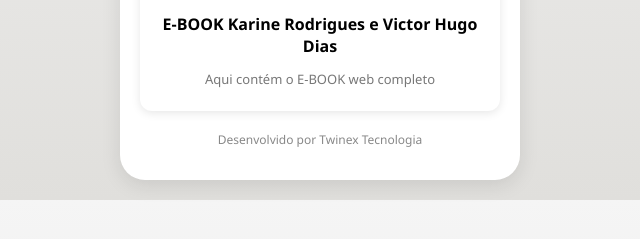
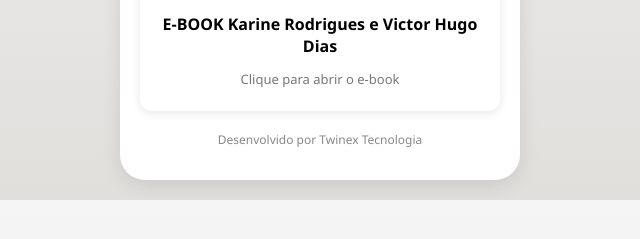
Before and after one commit to alextiii/E-BOOK-Victor-e-Karine, a plain HTML site: page index.html in a window 1280 px wide. Shown: the part 521-760 px from the top of the page, 320-960 px from the left. Drawn offline with Linux system fonts and the light colour scheme.

Commit message:
Update index.html

```diff
--- a/index.html
+++ b/index.html
@@ -93,7 +93,7 @@
       <img src="https://raw.githubusercontent.com/alextiii/E-BOOK-Victor-e-Karine/main/IMG_3490.JPEG" alt="Capa do e-book" class="capa">
       <div class="info">
         <h3>E-BOOK Karine Rodrigues e Victor Hugo Dias</h3>
-        <p>Aqui contém o E-BOOK web completo</p>
+        <p>Clique para abrir o e-book</p>
       </div>
     </div>
 
```
